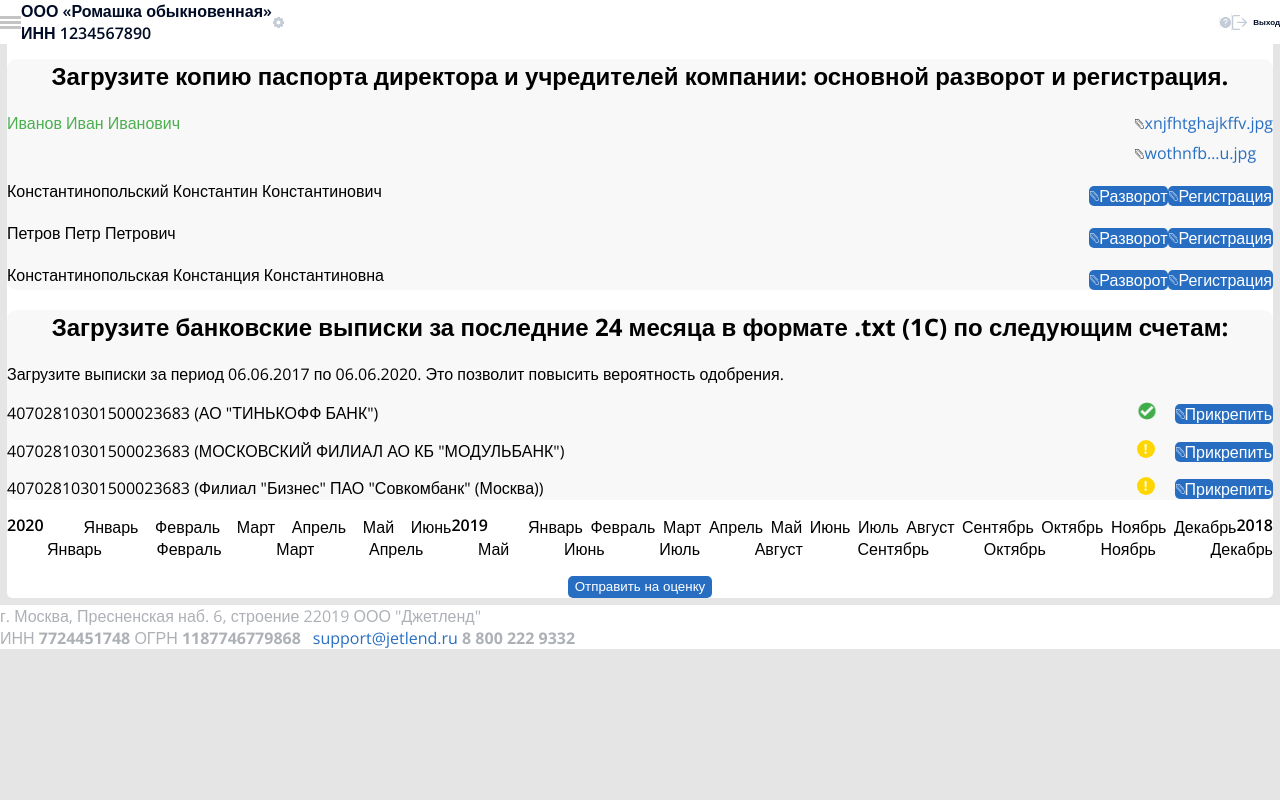
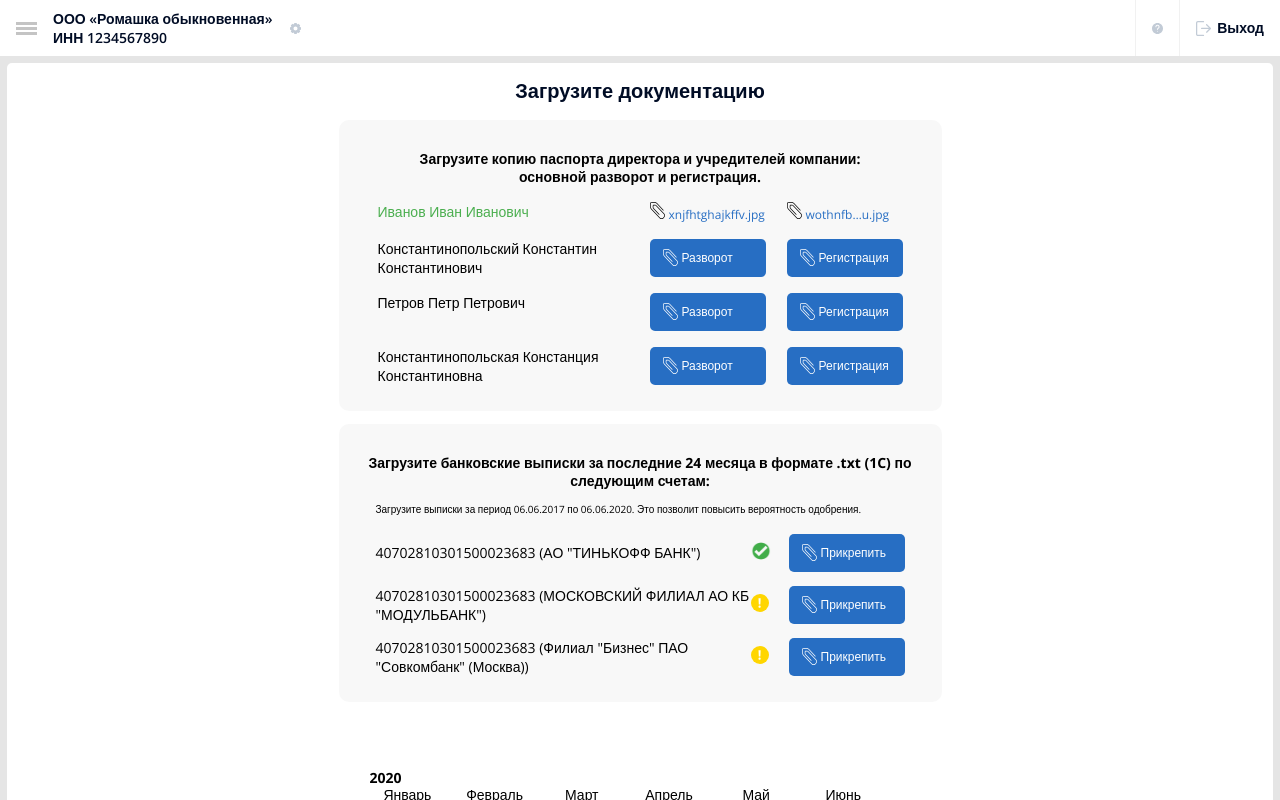
Before and after one commit to PaulTmatik/test-work, a React (Create React App) app: page / in a window 1280 px wide. Shown: the top 800 px of the page. Built offline with nearby package versions, Linux system fonts and the light colour scheme.

Commit message:
Подгонка под 600px

```diff
--- a/src/App.js
+++ b/src/App.js
@@ -20,7 +20,7 @@ function App() {
       <main className="page__main">
         <h1 className="page__h1">Загрузите документацию</h1>
         <section className="page__load_section">
-          <h2 className="page__h2">
+          <h2 className="page__h2 page--wide_margin">
             Загрузите копию паспорта директора и учредителей компании: основной
             разворот и регистрация.
           </h2>
--- a/src/index.css
+++ b/src/index.css
@@ -19,3 +19,17 @@ code {
     padding-top: 1.813rem;
   }
 }
+
+@media (min-width: 400px) {
+  body {
+    font-size: 0.625rem;
+    padding-top: 2.375rem;
+  }
+}
+
+@media (min-width: 600px) {
+  body {
+    font-size: 0.875rem;
+    padding-top: 3.5rem;
+  }
+}
--- a/src/styles/Calendar.css
+++ b/src/styles/Calendar.css
@@ -7,6 +7,20 @@
   .calendar {
     width: 15rem;
     margin-left: -1.125rem;
+  }
+}
+
+@media (min-width: 400px) {
+  .calendar {
+    width: 17rem;
+    margin-left: -1.825rem;
+  }
+}
+
+@media (min-width: 600px) {
+  .calendar {
+    width: 32rem;
+    margin-left: -1.825rem;
   }
 }
 
@@ -26,8 +40,26 @@
   }
 }
 
+@media (min-width: 400px) and (max-width: 600px) {
+  .calendar__months {
+    flex-basis: 13.625rem;
+    font-size: 0.5rem;
+    margin-left: 0.625rem;
+    margin-bottom: 0.75rem;
+  }
+}
+
+@media (min-width: 600px) {
+  .calendar__months {
+    margin-inline-start: 0;
+    margin-bottom: 2.125rem;
+    width: 30rem;
+  }
+}
+
+
 .calendar__year {
-  font-weight: 600;
+  font-weight: 700;
   line-height: 1.125em;
 }
 
@@ -37,9 +69,29 @@
   }
 }
 
+@media (min-width: 400px) and (max-width: 600px) {
+  .calendar__year {
+    font-size: 0.625rem;
+  }
+}
+
 @media (max-width: 600px) {
   .calendar__month_item {
     width: 1.938rem;
+    margin-bottom: 0.375rem;
+  }
+}
+
+@media (min-width: 400px) {
+  .calendar__month_item {
+    width: 2.238rem;
+    margin-bottom: 0.375rem;
+  }
+}
+
+@media (min-width: 600px) {
+  .calendar__month_item {
+    width: 4.75rem;
     margin-bottom: 0.375rem;
   }
 }
@@ -69,3 +121,11 @@
     margin-top: 0.063rem;
   }
 }
+
+@media (min-width: 600px) {
+  .calendar__link:after {
+    border-radius: 0.25rem;
+    height: 0.5rem;
+    margin-top: 0.175rem;
+  }
+}
--- a/src/styles/DocumentsLoader.css
+++ b/src/styles/DocumentsLoader.css
@@ -17,21 +17,57 @@
   flex-shrink: 0;
 }
 
-.documents_loader__buttons > .button:not(:first-child) {
-  margin-top: 0.375rem;
-}
-
 .documents_loader__icon {
   margin-right: 0.063rem;
 }
 
-.documents_loader__pickup:not(:first-child) {
-  margin-top: 0.5rem;
+@media (min-width: 600px) {
+  .documents_loader__icon {
+    margin-right: 0.25rem;
+    width: 0.938rem;
+  }
+}
+
+@media (max-width: 600px) {
+  .documents_loader__pickup:not(:first-child) {
+    margin-top: 0.5rem;
+  }
+
+  .documents_loader__buttons > .button:not(:first-child) {
+    margin-top: 0.375rem;
+  }
 }
 
 @media (max-width: 400px) {
   .documents_loader__buttons {
     width: 6.5rem;
+  }
+}
+
+@media (min-width: 400px) and (max-width: 600px) {
+  .documents_loader__buttons {
+    width: 9.375rem;
+  }
+}
+
+@media (min-width: 600px) {
+  .documents_loader__buttons {
+    display: flex;
+  }
+
+  .documents_loader__buttons .button:first-child {
+    margin-right: 1.313rem;
+  }
+}
+
+@media (min-width: 600px) {
+  .documents_loader__pickup {
+    font-size: 0.75rem;
+    width: 7.25rem;
+  }
+
+  .documents_loader__pickup:first-child {
+    margin-right: 1.313rem;
   }
 }
 
--- a/src/styles/ExtractLoader.css
+++ b/src/styles/ExtractLoader.css
@@ -12,12 +12,36 @@
   }
 }
 
+@media (min-width: 400px) {
+  .extract_loader {
+    margin-left: 1rem;
+    margin-right: 1rem;
+    font-size: 0.5rem;
+  }
+}
+
+@media (min-width: 600px) {
+  .extract_loader {
+    margin-left: 2.313rem;
+    margin-right: 2.313rem;
+    font-size: 0.875rem;
+  }
+}
+
 @media (max-width: 600px) {
   .extract_loader__period {
     font-size: 0.5rem;
     line-height: 0.75rem;
   }
 }
+
+@media (min-width: 400px) {
+  .extract_loader__period {
+    font-size: 0.625rem;
+    line-height: 1.125rem;
+  }
+}
+
 
 .extract_loader__item {
   align-items: center;
@@ -44,4 +68,5 @@
 
 .extract_loader__button {
   min-width: 4.563rem;
+  flex-shrink: 0;
 }
--- a/src/styles/Page.css
+++ b/src/styles/Page.css
@@ -13,6 +13,18 @@ a:hover {
   margin: 0.438rem;
 }
 
+@media (min-width: 400px) {
+  .page__main {
+    padding-top: 0.25rem;
+  }
+}
+
+@media (min-width: 600px) {
+  .page__main {
+    padding-top: 0.75rem;
+  }
+}
+
 .page__h1 {
   color: #000c25;
   line-height: 2rem;
@@ -20,9 +32,21 @@ a:hover {
   text-align: center;
 }
 
-@media (max-width: 600px) {
+@media (max-width: 400px) {
   .page__h1 {
     font-size: 0.75rem;
+  }
+}
+
+@media (min-width: 400px) {
+  .page__h1 {
+    font-size: 1rem;
+  }
+}
+
+@media (min-width: 600px) {
+  .page__h1 {
+    font-size: 1.25rem;
   }
 }
 
@@ -30,7 +54,7 @@ a:hover {
   text-align: center;
 }
 
-@media (max-width: 600px) {
+@media (max-width: 400px) {
   .page__h2 {
     font-size: 0.5rem;
     line-height: 0.875rem;
@@ -38,9 +62,26 @@ a:hover {
   }
 }
 
+@media (min-width: 400px) {
+  .page__h2 {
+    font-size: 0.625rem;
+    line-height: 0.875rem;
+    margin: 0 0.313rem 0 0.375rem;
+  }
+}
+
+@media (min-width: 600px) {
+  .page__h2 {
+    font-size: 0.875rem;
+    line-height: 1.125rem;
+    margin: 0 1.25rem 0 1.25rem;
+  }
+}
+
 .page__load_section {
   background-color: rgba(241, 241, 241, 0.5);
   border-radius: 0.625rem;
+  max-width: 37.688rem;
 }
 
 @media (max-width: 600px) {
@@ -55,16 +96,48 @@ a:hover {
   }
 }
 
+@media (min-width: 400px) {
+  .documents_loader {
+    margin-left: 1.25rem;
+  }
+}
+
+@media (min-width: 600px) {
+  .page__load_section {
+    margin: 0.813rem auto 0.688rem;
+    padding-top: 1.875rem;
+    padding-bottom: 1.625rem;
+  }
+
+  .page--wide_margin {
+    margin-left: 3.125rem;
+    margin-right: 3.125rem;
+  }
+
+  .documents_loader {
+    margin-left: 2.438rem;
+    margin-right: 2.438rem;
+  }
+}
+
 .page__calendar_section {
   align-items: center;
   display: flex;
   flex-direction: column;
+
 }
 
 @media (max-width: 600px) {
   .page__calendar_section {
     margin-top: 1.625rem;
     padding-bottom: 0.625rem;
+  }
+}
+
+@media (min-width: 600px) {
+  .page__calendar_section {
+    margin-top: 3.375rem;
+    padding-bottom: 4.938rem;
   }
 }
 
@@ -91,6 +164,20 @@ a:hover {
     line-height: 0.75rem;
     margin-top: 0.875rem;
     padding: 0.75rem 0.813rem 0.813rem 0.875rem;
+  }
+}
+
+@media (min-width: 400px) and (max-width: 600px) {
+  .page__footer {
+    font-size: 0.5rem;
+  }
+}
+
+@media (min-width: 600px) {
+  .page__footer {
+    justify-content: space-between;
+    line-height: 1.125rem;
+    padding: 1.375rem 1.813rem;
   }
 }
 
@@ -125,6 +212,34 @@ a:hover {
   }
 }
 
+@media (min-width: 400px) {
+  .button {
+    font-size: 0.5rem;
+    min-width: 5.25rem;
+    padding: 0.125rem 0.5rem;
+  }
+
+  .button__icon {
+    width: 0.75rem;
+  }
+
+  .button__icon + .button__text {
+    margin-left: 0.25rem;
+  }
+}
+
+@media (min-width: 600px) {
+  .button {
+    font-size: 0.75rem;
+    min-width: 7.25rem;
+    padding: 0.563rem 0.75rem;
+  }
+
+  .button__icon {
+    width: 0.938rem;
+  }
+}
+
 .button--blue {
   --color-button-background: #276ec3;
   --color-button-foreground: #fff;
--- a/src/styles/Topbar.css
+++ b/src/styles/Topbar.css
@@ -6,9 +6,21 @@
   font-weight: 600;
 }
 
-@media (max-width: 600px) {
+@media (max-width: 400px) {
   .topbar {
     height: 1.813rem;
+  }
+}
+
+@media (min-width: 400px) {
+  .topbar {
+    height: 2.375rem;
+  }
+}
+
+@media (min-width: 600px) {
+  .topbar {
+    height: 3.5rem;
   }
 }
 
@@ -36,15 +48,35 @@
   padding: 0;
 }
 
-@media (max-width: 600px) {
+@media (max-width: 400px) {
   .topbar__button {
     height: 1.813rem;
     padding: 0 0.5rem;
   }
 }
 
+@media (min-width: 400px) {
+  .topbar__button {
+    height: 2.375rem;
+    padding: 0 0.75rem;
+  }
+}
+
+@media (min-width: 600px) {
+  .topbar__button {
+    height: 3.5rem;
+    padding: 0 1rem;
+  }
+}
+
 .topbar__button_text {
   font-size: 0.5rem;
+}
+
+@media (min-width: 600px) {
+  .topbar__button_text {
+    font-size: 0.875rem;
+  }
 }
 
 .topbar__button_icon + .topbar__button_text {
```
